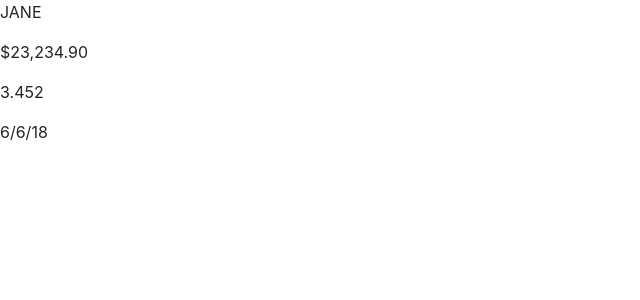
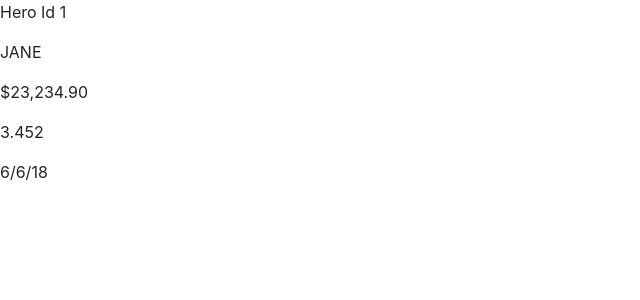
Before and after one commit to HaiderMalik12/angular-fundamentals, an Angular app: page / in a window 1280 px wide. Shown: the top 300 px of the page, without its empty margins (0-640 px from the left). Built offline with nearby package versions, Linux system fonts and the light colour scheme.

Commit message:
input property

```diff
--- a/src/app/app.module.ts
+++ b/src/app/app.module.ts
@@ -7,12 +7,14 @@ import { HeroComponent } from './hero/hero.component';
 import { HeroService } from './hero/hero.service';
 import { Logger } from './logger.service';
 import { HeroListComponent } from './hero/hero-list/hero-list.component';
+import { HeroDetailComponent } from './hero/hero-detail/hero-detail.component';
 
 @NgModule({
   declarations: [
     AppComponent,
     HeroComponent,
-    HeroListComponent
+    HeroListComponent,
+    HeroDetailComponent
   ],
   imports: [
     BrowserModule,
--- /dev/null
+++ b/src/app/hero/hero-detail/hero-detail.component.html
@@ -0,0 +1,5 @@
+<p> Hero Id {{hero.id}}</p>
+<p> {{hero.name | uppercase}} </p>
+<p> {{hero.salary | currency}} </p>
+<p> {{hero.rating | number}} </p>
+<p> {{hero.joinDate | date:'shortDate'}} </p>
--- /dev/null
+++ b/src/app/hero/hero-detail/hero-detail.component.ts
@@ -0,0 +1,18 @@
+import { Component, OnInit, Input } from '@angular/core';
+import { Hero } from '../hero';
+
+@Component({
+  selector: 'app-hero-detail',
+  templateUrl: './hero-detail.component.html',
+  styleUrls: ['./hero-detail.component.css']
+})
+export class HeroDetailComponent implements OnInit {
+
+  @Input()
+  hero: Hero
+  constructor() { }
+
+  ngOnInit() {
+  }
+
+}
--- a/src/app/hero/hero-list/hero-list.component.ts
+++ b/src/app/hero/hero-list/hero-list.component.ts
@@ -4,11 +4,7 @@ import { Hero } from '../hero';
 @Component({
   selector: 'app-hero-list',
   template: `
-  <p> {{hero.name | uppercase}} </p>
-  <p> {{hero.salary | currency}} </p>
-  <p> {{hero.rating | number}} </p>
-  <p> {{hero.joinDate | date:'shortDate'}} </p>
-
+  <app-hero-detail [hero] = "myHero"> </app-hero-detail>
   `,
   styleUrls: ['./hero-list.component.css']
 })
@@ -28,10 +24,10 @@ export class HeroListComponent implements OnInit {
     salary: 53234.9,
     joinDate: new Date()
   }]
-  hero: Hero;
+  myHero: Hero;
   constructor() {
     this.title = 'Hero List'
-    this.hero = this.heroes[0];
+    this.myHero = this.heroes[0];
    }
   ngOnInit() {
   }
```
Also changed, not shown: src/app/hero/hero-detail/hero-detail.component.css (added), 1 other file (tests, documents, lock files or other folders).
